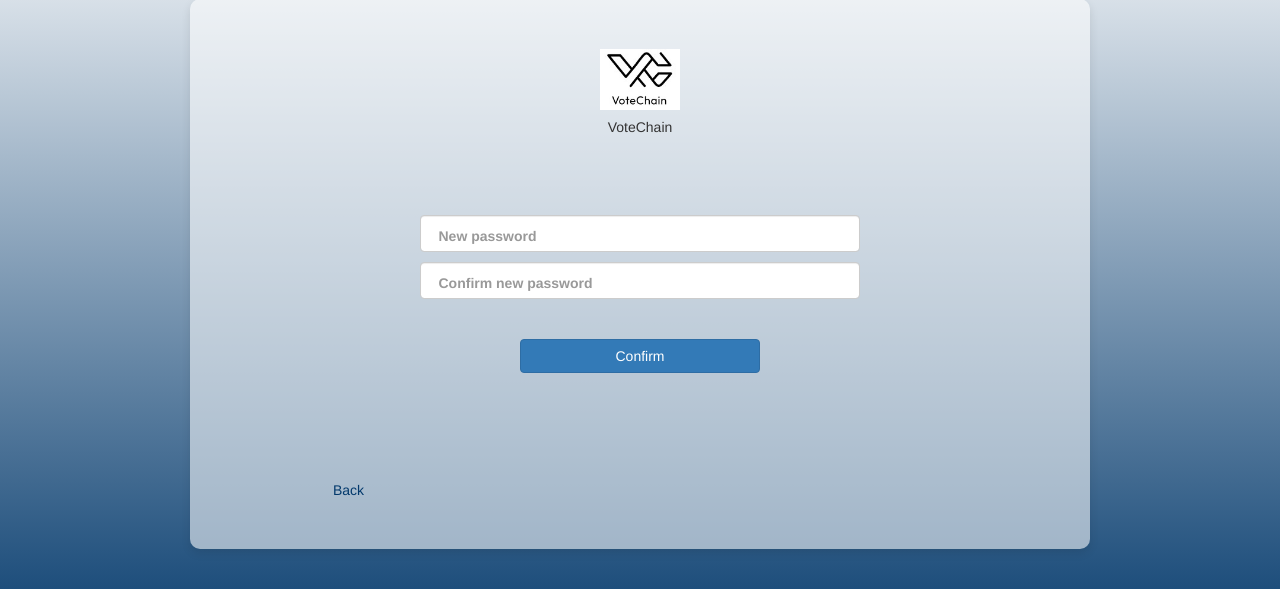
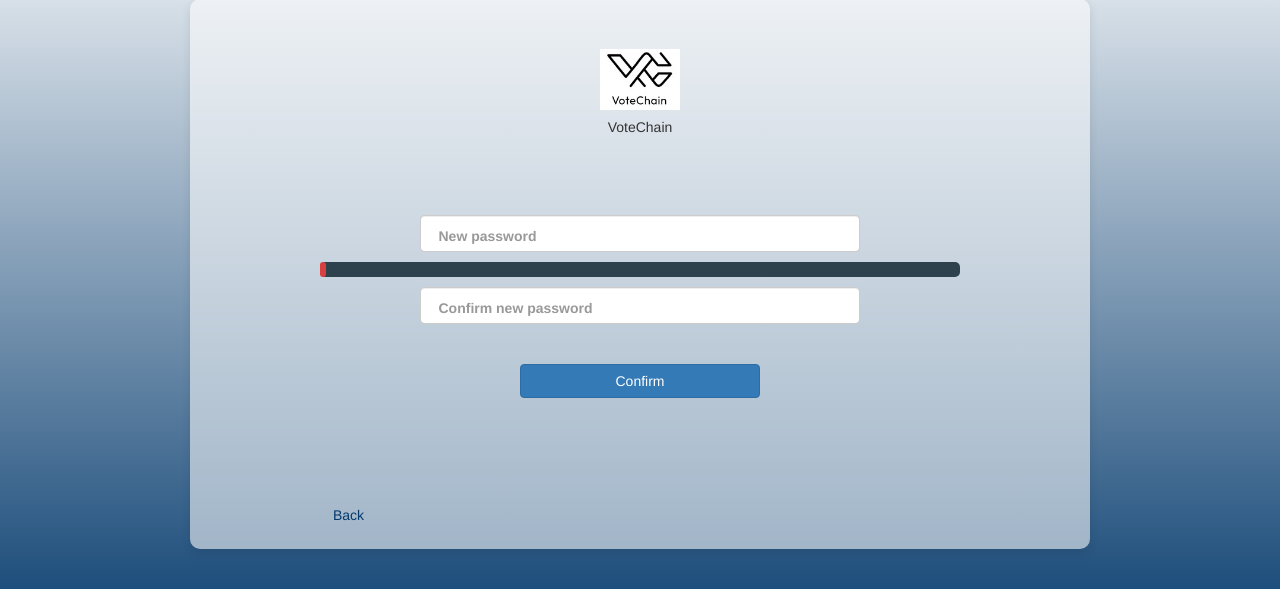
Before and after one commit to Al-Qassim/VoteChain, a Flask app: page /reset_password in a window 1280 px wide. Shown: the part 126-715 px from the top of the page. Run offline with Flask 3, Linux system fonts and the light colour scheme; some libraries are stand-ins or nearby versions.

Commit message:
adding strong password for reset password page

```diff
--- a/templates/layout.html
+++ b/templates/layout.html
@@ -64,6 +64,19 @@
             justify-content: center;
             color: #fff;
         }
+        .power-container #power-point {
+            background-color: #D73F40;
+            width: 1%;
+            height: 100%;
+            border-radius: 5px;
+            transition: 0.5s;
+        }
+        .power-container {
+            background-color: #2E424D;
+            width: 100%;
+            height: 15px;
+            border-radius: 5px;
+        }
     </style>
 
 <head>
--- a/templates/reset_password.html
+++ b/templates/reset_password.html
@@ -8,6 +8,12 @@
         <input type="text" class="form-control" id="resetpassword1" placeholder="New password">
         <label for="resetpassword1" class="form-label">New password</label>
     </div>
+
+    <div class="power-container" style="margin-top: 10px; margin-bottom: 10px;">
+        <div id="power-point"></div>
+    </div>
+
+
     <div class="mb-3 form-floating rounded" style=" margin-left: 100px; margin-right: 100px;">
         <input type="text" class="form-control" id="confirmresetpassword1" placeholder="Confirm new password">
         <label for="confirmresetpassword1" class="form-label">Confirm new password</label>
@@ -20,4 +26,25 @@
     </div>
 
 </form>
+<script>
+    let password = document.getElementById("resetpassword1");
+    let power = document.getElementById("power-point");
+    password.oninput = function () {
+        let point = 0;
+        let value = password.value;
+        let widthPower = ["1%", "25%", "50%", "75%", "100%"];
+        let colorPower = ["#D73F40", "#DC6551", "#F2B84F", "#BDE952", "#3ba62f"];
+
+        if (value.length >= 6) {
+            let arrayTest = [/[0-9]/, /[a-z]/, /[A-Z]/, /[^0-9a-zA-Z]/];
+            arrayTest.forEach((item) => {
+                if (item.test(value)) {
+                    point += 1;
+                }
+            });
+        }
+        power.style.width = widthPower[point];
+        power.style.backgroundColor = colorPower[point];
+    };
+</script>
 {% endblock %}
```
